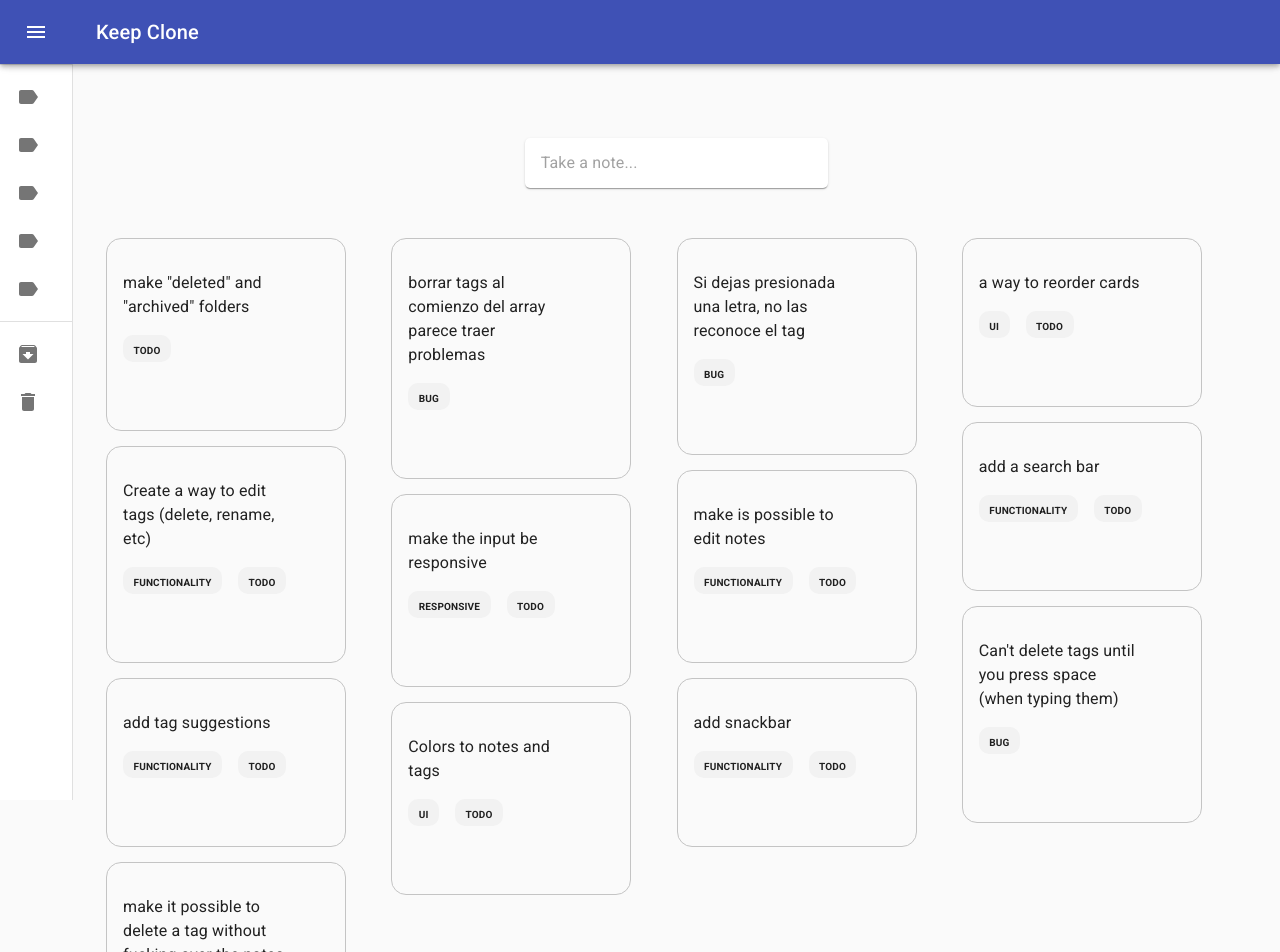
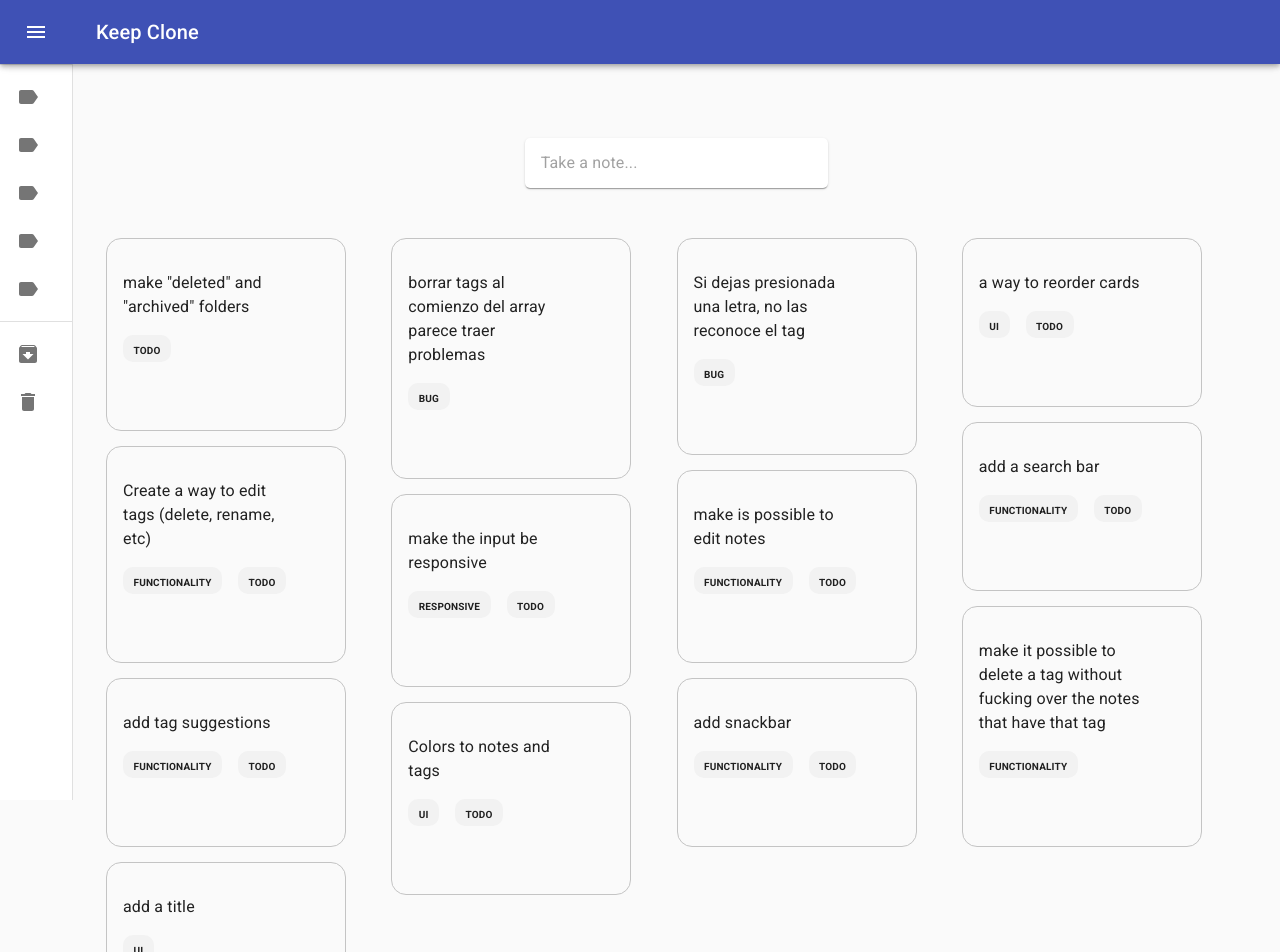
Before and after one commit to cookieinmind/keep-clone, a React (Create React App) app: page / in a window 1280 px wide. Shown: the top 952 px of the page. Built offline with nearby package versions, Linux system fonts and the light colour scheme; data requests are answered from the project's data file.

Commit message:
bug fix
Deleted tags are no longer being submited

```diff
--- a/data/db.json
+++ b/data/db.json
@@ -226,7 +226,7 @@
           "name": "bug"
         }
       ],
-      "status": "alive",
+      "status": "archived",
       "id": 32
     },
     {
@@ -240,6 +240,18 @@
       ],
       "status": "alive",
       "id": 33
+    },
+    {
+      "content": "add a title",
+      "date": "17-7-2021",
+      "tags": [
+        {
+          "name": "ui",
+          "id": 4
+        }
+      ],
+      "status": "alive",
+      "id": 34
     }
   ],
   "tags": [
--- a/src/inputFields/FullInput.tsx
+++ b/src/inputFields/FullInput.tsx
@@ -89,6 +89,7 @@ export const FullInput: React.FC<iFullInputProps> = ({
 
     if (pressedHashtag) {
       isCreatingTag.current = true;
+      return;
     } else if (pressedSpace) isCreatingTag.current = false;
 
     const thereIsATagToSubmit = tag.current !== "";
@@ -140,8 +141,9 @@ export const FullInput: React.FC<iFullInputProps> = ({
   const updateTag = (newTerm: string, oldTag: string): string => {
     let newTag = oldTag;
     if (newTerm === "Backspace") {
-      const deleted = oldTag.slice(0, oldTag.length - 1);
-      newTag = deleted;
+      if (oldTag.length < 1) isCreatingTag.current = false;
+      const oneLessTerm = oldTag.slice(0, oldTag.length - 1);
+      newTag = oneLessTerm;
     } else {
       newTag += newTerm;
     }
@@ -154,7 +156,7 @@ export const FullInput: React.FC<iFullInputProps> = ({
 
     output = content.replace(tag, "");
 
-    return output.trim() + " ";
+    return output.replace("#", "").trim() + " ";
   };
 
   const convertStringToTag = (names: string[]): Tag[] => {
```
